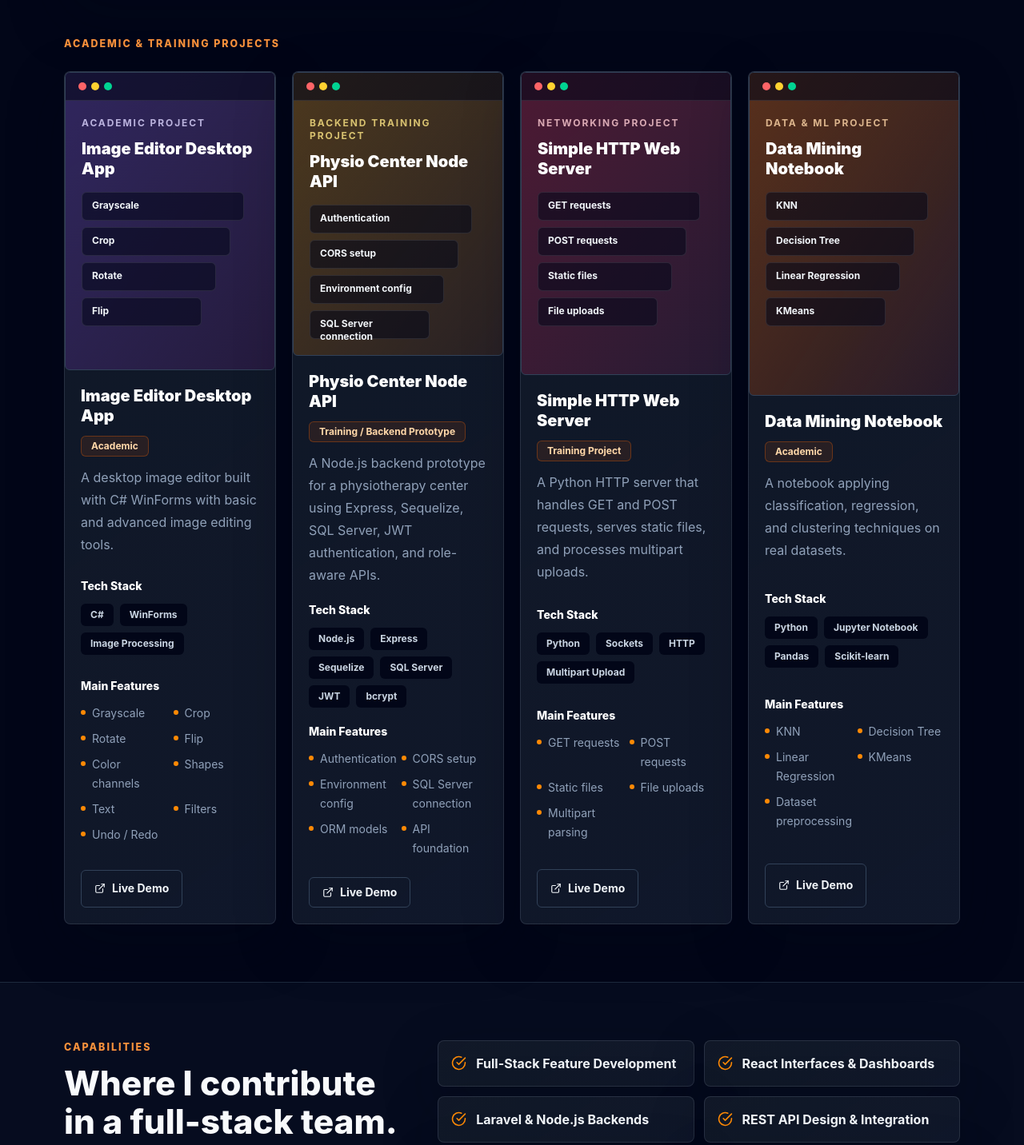
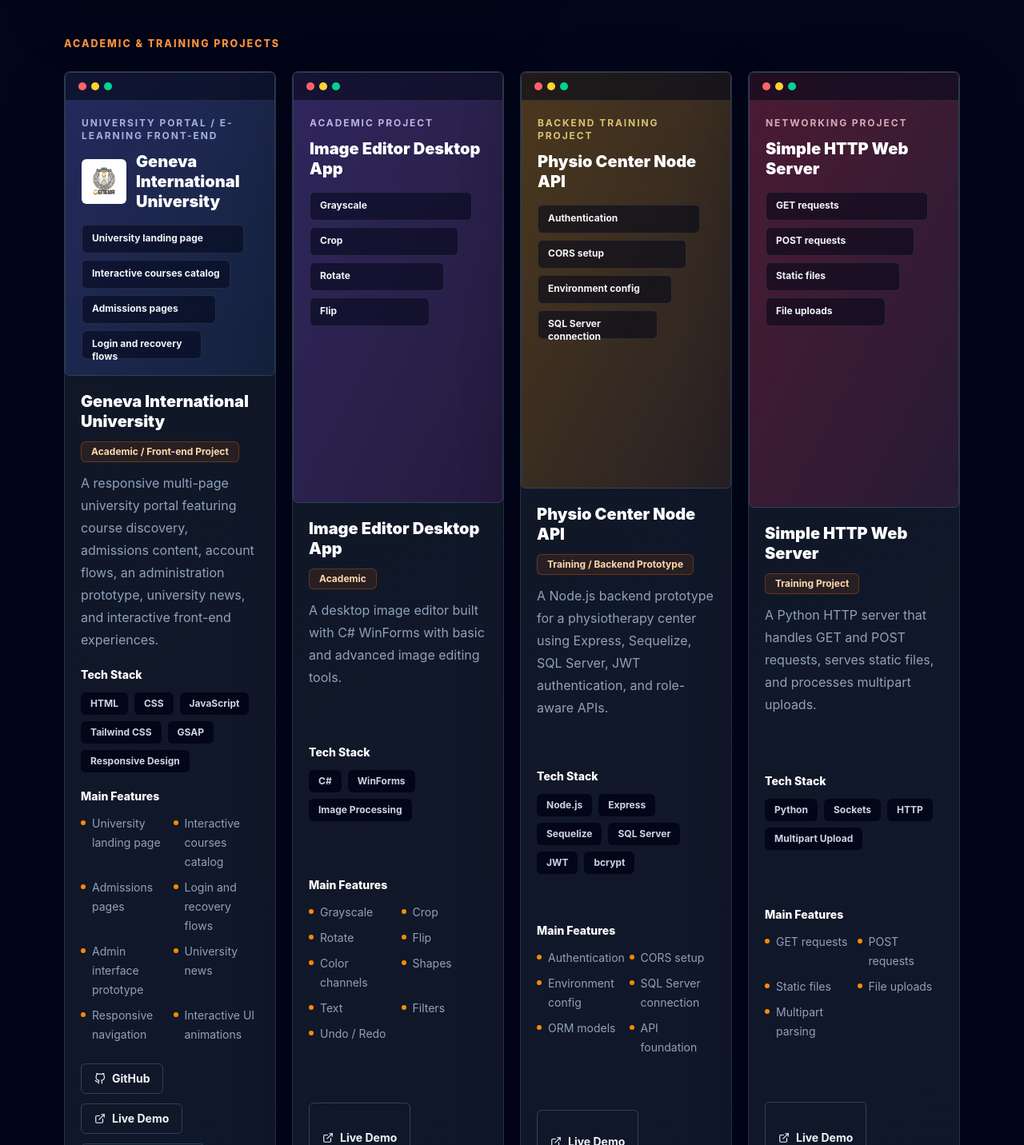
Before and after one commit to abdulkareem424/portfolio, a React (Vite) app: page / in a window 1280 px wide. Shown: the part 5678-7110 px from the top of the page at 80% size. Built offline with nearby package versions, Linux system fonts and the light colour scheme; no server answers.

Commit message:
add Geneva University to portfolio

```diff
--- a/src/components/ProjectCard.jsx
+++ b/src/components/ProjectCard.jsx
@@ -8,10 +8,15 @@
       icon: FiGithub,
       label: 'GitHub',
     },
-    project.demo && {
+    (project.externalDemo || project.demo) && {
+      href: project.externalDemo || project.demo,
+      icon: FiExternalLink,
+      label: 'Live Demo',
+    },
+    project.externalDemo && project.demo && {
       href: project.demo,
       icon: FiExternalLink,
-      label: 'Live Demo',
+      label: 'Project Details',
     },
   ].filter(Boolean)
 
--- a/src/components/ProjectDemo.jsx
+++ b/src/components/ProjectDemo.jsx
@@ -6,6 +6,7 @@
 const themes = {
   amber: { accent: '#f59e0b', soft: 'rgba(245,158,11,.16)' },
   emerald: { accent: '#10b981', soft: 'rgba(16,185,129,.16)' },
+  indigo: { accent: '#818cf8', soft: 'rgba(129,140,248,.16)' },
   orange: { accent: '#f97316', soft: 'rgba(249,115,22,.16)' },
   rose: { accent: '#f43f5e', soft: 'rgba(244,63,94,.16)' },
   sky: { accent: '#38bdf8', soft: 'rgba(56,189,248,.16)' },
@@ -81,12 +82,49 @@
   return <div className="overflow-hidden rounded-2xl bg-white text-slate-900 shadow-2xl"><div className="border-b px-5 py-3 text-sm"><b>Data Mining Notebook</b> <span className="ml-3 text-slate-400">Python 3</span></div><div className="grid gap-5 p-5 md:grid-cols-2"><div><code className="text-xs text-orange-700">model = KMeans(n_clusters=4)</code><div className="mt-5 flex h-56 items-end gap-2 border-b border-l p-3">{[45,72,34,88,59,95,64,79].map((h,i)=><i className="flex-1 rounded-t bg-orange-400" key={i} style={{height:`${h}%`}} />)}</div></div><div className="relative min-h-64 rounded-xl bg-slate-50">{Array.from({length:26},(_,i)=><i className={`absolute h-3 w-3 rounded-full ${['bg-orange-500','bg-sky-500','bg-violet-500','bg-emerald-500'][i%4]}`} key={i} style={{left:`${10+(i*29)%80}%`,top:`${10+(i*41)%78}%`}} />)}<span className="absolute bottom-3 left-4 text-xs text-slate-400">Customer clusters</span></div></div></div>
 }
 
+function GenevaPreview() {
+  const logo = `${import.meta.env.BASE_URL}images/geneva-university.png`
+
+  return (
+    <div className="overflow-hidden rounded-2xl border border-indigo-300/20 bg-gradient-to-br from-slate-950 via-indigo-950 to-slate-900 shadow-2xl">
+      <div className="flex items-center gap-2 border-b border-white/10 px-5 py-3 text-xs text-slate-400">
+        <span className="h-2.5 w-2.5 rounded-full bg-red-400" />
+        <span className="h-2.5 w-2.5 rounded-full bg-amber-300" />
+        <span className="h-2.5 w-2.5 rounded-full bg-emerald-400" />
+        <span className="ml-2">University portal</span>
+      </div>
+      <div className="grid min-h-96 items-center gap-7 p-7 sm:grid-cols-[160px_1fr]">
+        <img
+          alt="Geneva International University logo"
+          className="mx-auto w-40 rounded-2xl bg-white p-4 shadow-xl"
+          src={logo}
+        />
+        <div>
+          <p className="text-xs font-black uppercase tracking-[.22em] text-indigo-300">
+            Front-end project
+          </p>
+          <h3 className="mt-3 text-3xl font-black text-white">Learn from anywhere</h3>
+          <p className="mt-3 leading-7 text-indigo-100/80">
+            Courses, admissions, faculty, university news, and account flows in one responsive multi-page experience.
+          </p>
+          <div className="mt-6 flex flex-wrap gap-2 text-xs font-bold text-indigo-100">
+            {['Courses', 'Admissions', 'News', 'Admin prototype'].map((label) => (
+              <span className="rounded-full border border-indigo-300/20 bg-indigo-300/10 px-3 py-2" key={label}>{label}</span>
+            ))}
+          </div>
+        </div>
+      </div>
+    </div>
+  )
+}
+
 function ProjectVisual({ slug }) {
   if (slug === 'tabeley') return <TabeleyPreview />
   if (slug === 'physio-center') return <ClinicPreview />
   if (slug === 'alc-orientation') return <AlcPreview />
   if (slug === 'acadia-store') return <StorePreview />
   if (slug === 'alhallak-prices') return <PricesPreview />
+  if (slug === 'geneva-university') return <GenevaPreview />
   if (slug === 'image-editor') return <ImageEditorPreview />
   if (slug === 'physio-api') return <ApiPreview />
   if (slug === 'http-server') return <ApiPreview server />
@@ -115,7 +153,7 @@
               <h1 className="mt-4 text-4xl font-black leading-tight text-white sm:text-6xl">{project.title}</h1>
               <p className="mt-6 max-w-2xl text-lg leading-8 text-slate-300">{project.description}</p>
               <div className="mt-8 flex flex-wrap gap-3">
-                {project.externalDemo && <a className="focus-ring inline-flex items-center gap-2 rounded-lg px-5 py-3 text-sm font-black text-slate-950" href={project.externalDemo} rel="noreferrer" style={{ background: theme.accent }} target="_blank"><FiExternalLink /> Open actual website</a>}
+                {project.externalDemo && <a className="focus-ring inline-flex items-center gap-2 rounded-lg px-5 py-3 text-sm font-black text-slate-950" href={project.externalDemo} rel="noreferrer" style={{ background: theme.accent }} target="_blank"><FiExternalLink /> Live Demo</a>}
                 {project.github && <a className="focus-ring inline-flex items-center gap-2 rounded-lg border border-slate-700 px-5 py-3 text-sm font-bold hover:border-slate-500" href={project.github} rel="noreferrer" target="_blank"><FiGithub /> GitHub</a>}
               </div>
             </div>
--- a/src/components/ProjectPreview.jsx
+++ b/src/components/ProjectPreview.jsx
@@ -1,6 +1,7 @@
 const toneClasses = {
   amber: 'from-amber-500/25 to-orange-500/10 text-amber-200',
   emerald: 'from-emerald-500/25 to-teal-500/10 text-emerald-200',
+  indigo: 'from-indigo-500/25 to-blue-500/10 text-indigo-200',
   orange: 'from-orange-500/30 to-red-500/10 text-orange-200',
   rose: 'from-rose-500/25 to-pink-500/10 text-rose-200',
   sky: 'from-sky-500/25 to-cyan-500/10 text-sky-200',
--- a/src/data/projects.js
+++ b/src/data/projects.js
@@ -155,6 +155,41 @@
 
 export const academicProjects = [
   {
+    title: 'Geneva International University',
+    slug: 'geneva-university',
+    type: 'University Portal / E-learning Front-end',
+    description:
+      'A responsive multi-page university portal featuring course discovery, admissions content, account flows, an administration prototype, university news, and interactive front-end experiences.',
+    problem:
+      'Prospective students need one responsive front-end experience for discovering university information, courses, admissions guidance, faculty, news, and account entry points.',
+    solution:
+      'Built a static multi-page portal with reusable styling, responsive navigation, course filtering, admissions and account prototypes, faculty and news interactions, and GitHub Pages deployment.',
+    tech: [
+      'HTML',
+      'CSS',
+      'JavaScript',
+      'Tailwind CSS',
+      'GSAP',
+      'Responsive Design',
+    ],
+    features: [
+      'University landing page',
+      'Interactive courses catalog',
+      'Admissions pages',
+      'Login and recovery flows',
+      'Admin interface prototype',
+      'University news',
+      'Responsive navigation',
+      'Interactive UI animations',
+    ],
+    status: 'Academic / Front-end Project',
+    tone: 'indigo',
+    image: '/images/geneva-university.png',
+    github: 'https://github.com/abdulkareem424/geneeua-university',
+    demo: '?project=geneva-university',
+    externalDemo: 'https://abdulkareem424.github.io/geneeua-university/',
+  },
+  {
     title: 'Image Editor Desktop App',
     slug: 'image-editor',
     type: 'Academic Project',
```
Also changed, not shown: public/images/geneva-university.png (added).
